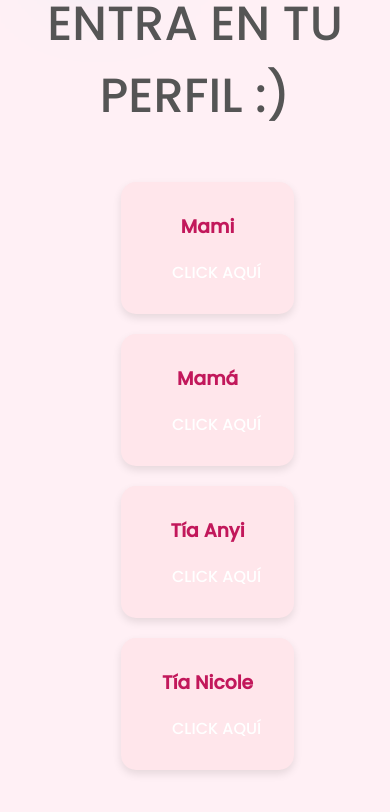
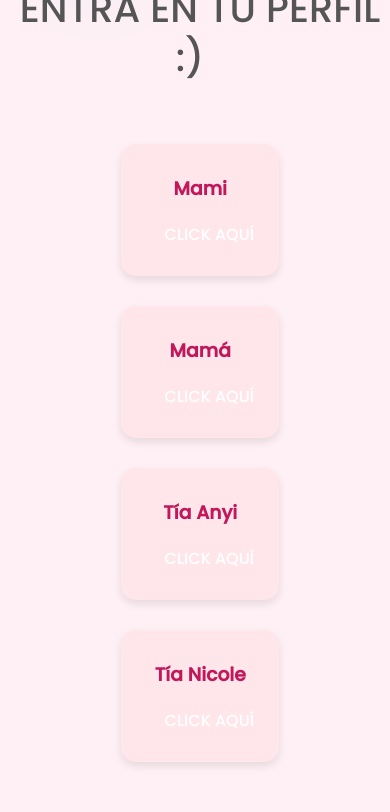
Before and after one commit to agustina123456789-crypto/detalle, a plain HTML site: page index.html in a window 390 px wide. Drawn offline with Linux system fonts and the light colour scheme.

Commit message:
Update index.html

```diff
--- a/index.html
+++ b/index.html
@@ -56,6 +56,7 @@
       max-width: 90%;
       box-shadow: 0 4px 8px rgba(0, 0, 0, 0.1);
       transition: transform 0.2s ease;
+      margin-bottom: 20px;
     }
 
     .card:hover {
@@ -81,17 +82,24 @@
       padding: 0;
     }
 
-    /* Ajustes para pantallas muy pequeñas */
+    /* Ajustes para pantallas pequeñas */
     @media (max-width: 480px) {
       .greetings span {
-        font-size: 12vw;
+        font-size: 12vw; /* Ajustar el tamaño del texto "Hola" */
+      }
+      .description span {
+        font-size: 1.2em; /* Reducir el tamaño de la descripción en pantallas pequeñas */
+        line-height: 1.2; /* Mejorar la legibilidad */
+        padding: 0 10px; /* Añadir un poco de padding para evitar que el texto se vea pegado */
       }
       .perfil-cards {
         flex-direction: column;
         align-items: center;
+        gap: 10px;
       }
       .card {
-        width: 90%;
+        width: 80%; /* Reducir el tamaño de las tarjetas */
+        margin: 10px 0;
       }
     }
   </style>
```
